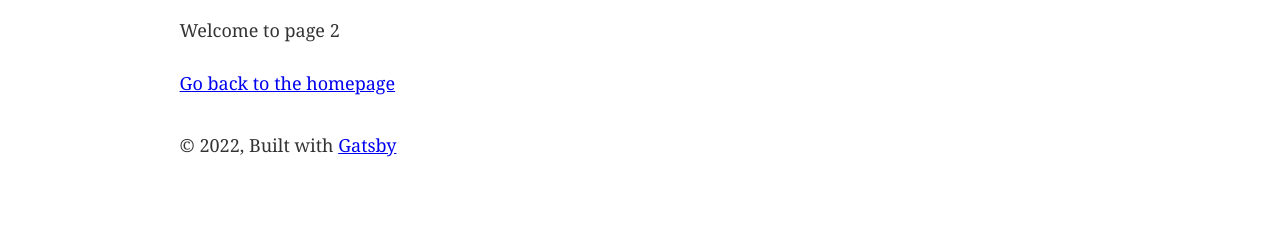
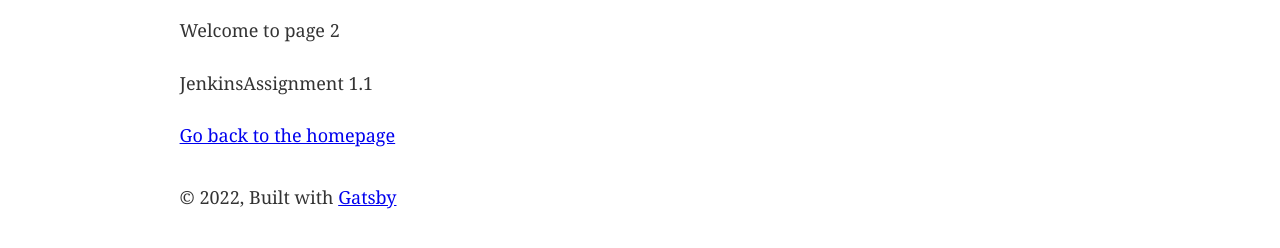
Before and after one commit to gboreczek/Gatsby-site, a Gatsby site: page /page-2 in a window 1280 px wide. Shown: the part 176-424 px from the top of the page. Built offline with nearby package versions, Linux system fonts and the light colour scheme; Gatsby itself is replaced by a stand-in of ours.

Commit message:
Update page-2.js

```diff
--- a/src/pages/page-2.js
+++ b/src/pages/page-2.js
@@ -9,6 +9,7 @@ const SecondPage = () => (
     <Seo title="Page two" />
     <h1>Hi from the second page</h1>
     <p>Welcome to page 2</p>
+    <p>JenkinsAssignment 1.1</p>
     <Link to="/">Go back to the homepage</Link>
   </Layout>
 )
```
